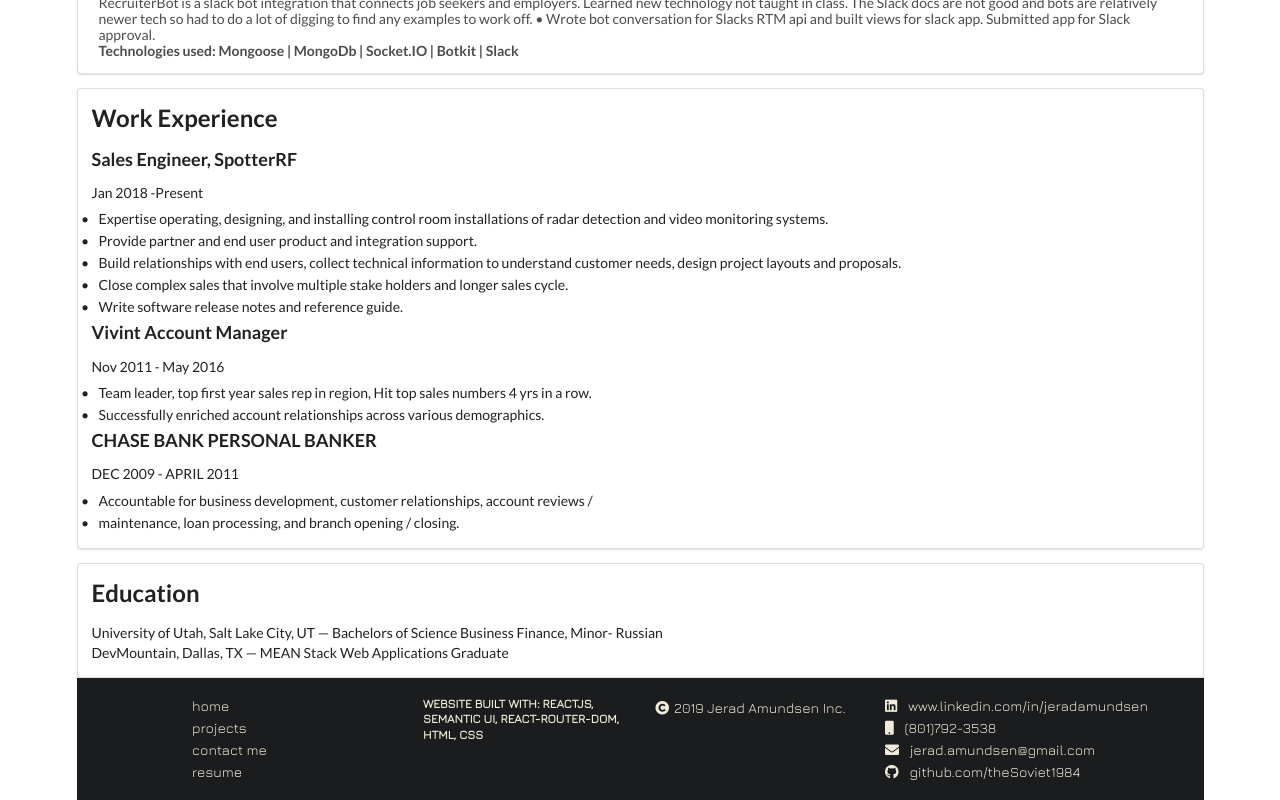
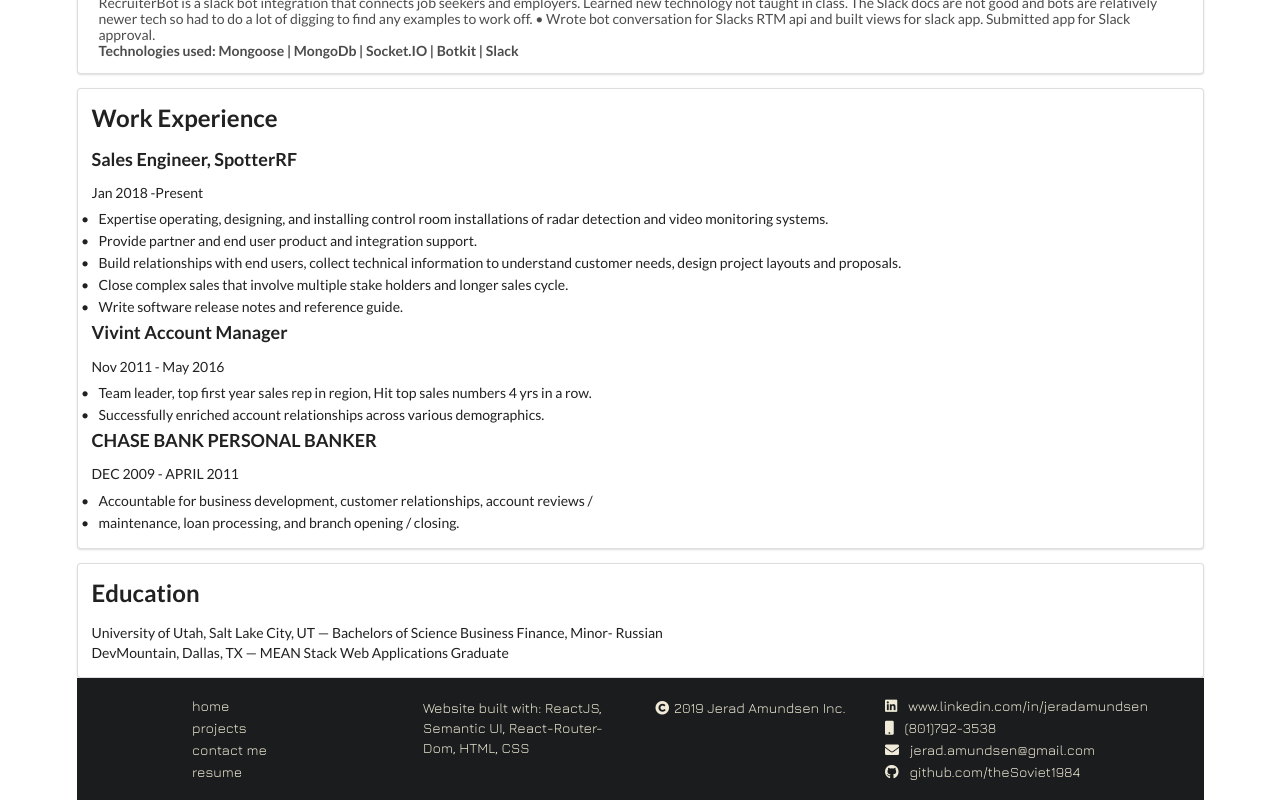
Before and after one commit to jeradamundsen/my_website_2019, a React (Create React App) app: page /resume in a window 1280 px wide. Shown: the part 482-1282 px from the top of the page. Built offline with nearby package versions, Linux system fonts and the light colour scheme; a web font is replaced by a local one.

Commit message:
ui fixes

```diff
--- a/src/components/Footer.css
+++ b/src/components/Footer.css
@@ -1,28 +1,33 @@
 .footer-segment{
+
   color: #efebd8 !important;;
   padding: 20px 0 20px 0 !important;
   font-family: 'Jura', sans-serif !important;
 }
 .i_tem{
   color: #efebd8 !important;
+  font-size: 1em;
 }
 .technologies_used{
-
+  font-size: 1em;
   color: #efebd8 !important;
 }
 .link{
+  font-size: 1em;
   color: #efebd8 !important;
 }
 .sub-header{
-
+ font-size: 1em;
   color: #efebd8 !important;
   font-family: 'Jura', sans-serif !important;
 
 }
 .navigation_links {
+  font-size: 1em;
   color: #efebd8 !important;
 }
 .copyright{
+  font-size: 1em;
   color: #efebd8 !important;
   position: relative !important;
 }
@@ -32,6 +37,7 @@
 
 }
 .links_inner{
+  font-size: 1em;
   color: #efebd8 !important;
 
 }
--- a/src/components/Footer.js
+++ b/src/components/Footer.js
@@ -25,7 +25,7 @@ const Footer = () => {
 
           </div>
           <div className="technologies_used column">
-            <div className="sub-header ui sub header">
+            <div className="sub-header">
               Website built with: ReactJS, Semantic UI, React-Router-Dom, HTML,
               CSS
             </div>
```
